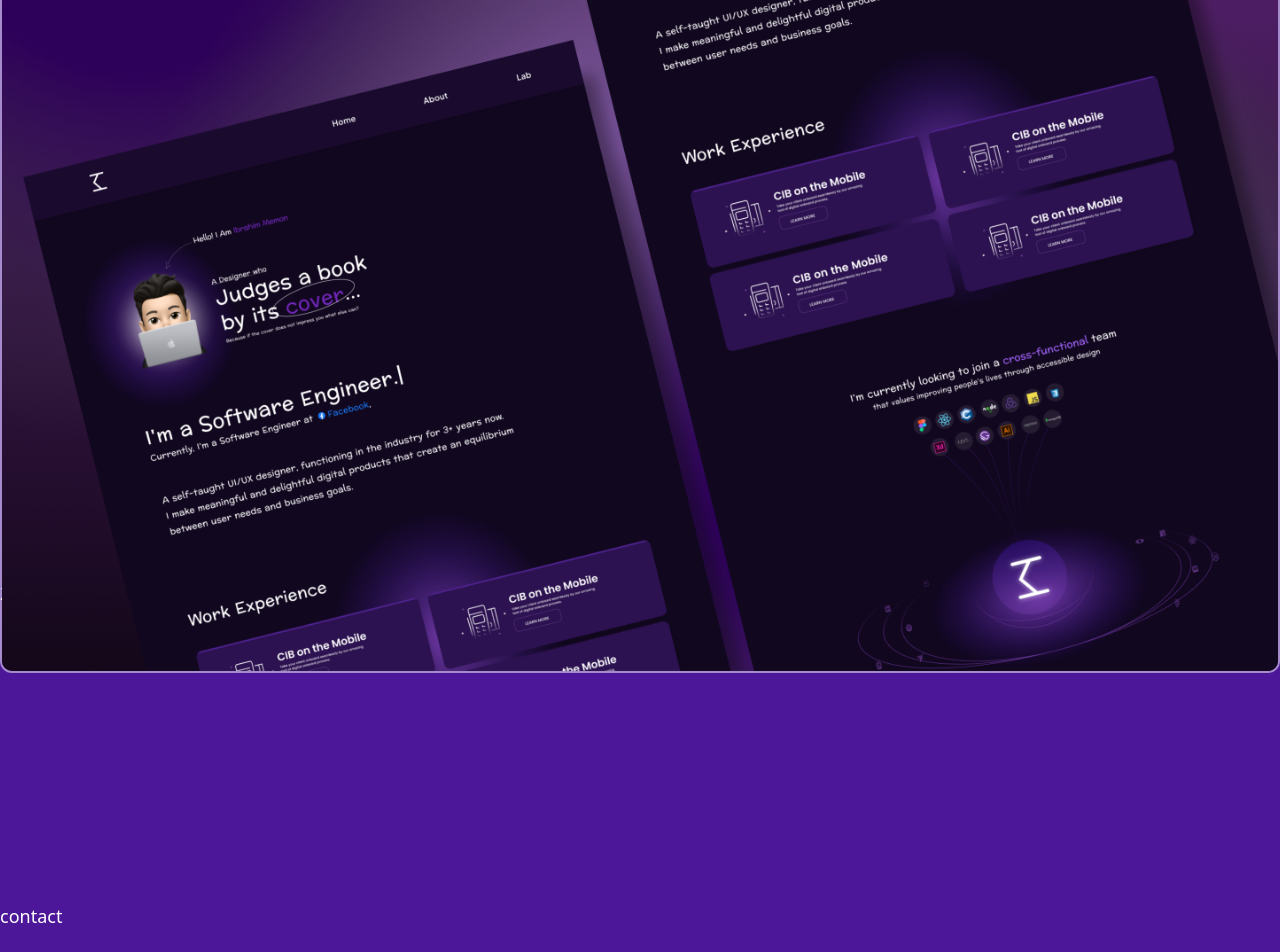
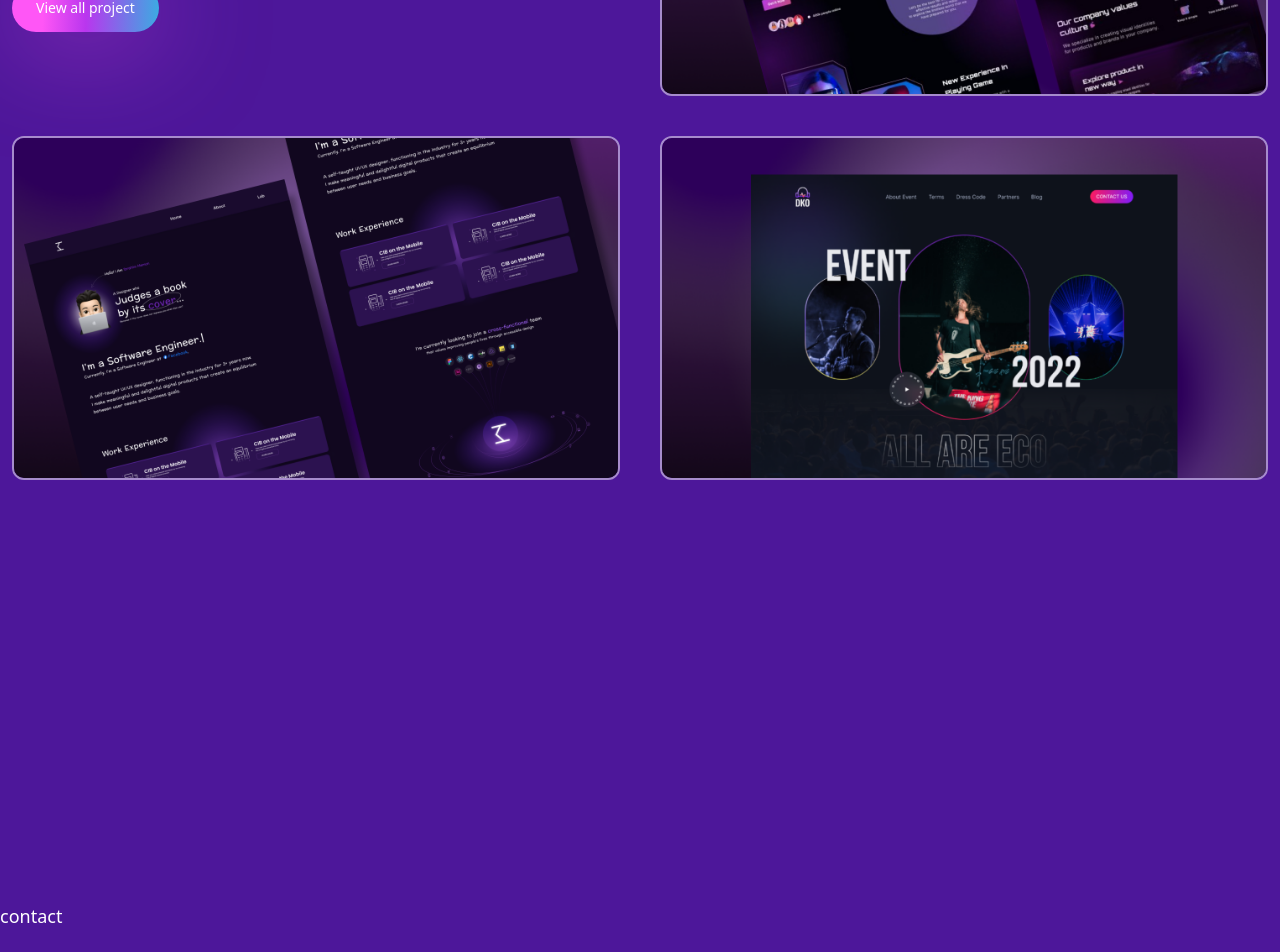
Before and after one commit to Demasse/react-portfolio, a React (Vite) app: page / in a window 1280 px wide. Shown: the part 2620-3572 px from the top of the page. Built offline with nearby package versions, Linux system fonts and the light colour scheme.

Commit message:
end-work

```diff
--- a/src/components/Work.jsx
+++ b/src/components/Work.jsx
@@ -10,9 +10,15 @@ import Imag3 from '../assets/portfolio-img3.png';
 const Work = () => {
     return (
         <section className=" section" id="work">
-            <div className="container mx-auto">
-                <div>
-                    <div className="  flex flex-col gap-y-12 -mb-24    ">
+            <div className="container flex justify-around mx-auto">
+                <div className=" flex  flex-col lg:flex-row gap-x-10 ">
+                    <motion.div
+                      variants={fadeIn('right', 0.3)}
+                                initial="hidden"
+                                whileInView={"show"}
+                                viewport={{once: false, amount:0.3}}
+
+                     className=" flex-1  flex flex-col gap-y-12 -mb-24    ">
                         {/* text */}
                         <div>
                             <h2 className=" h2 leading-tight text-violet-600">My Latest <br /> work </h2>
@@ -21,17 +27,18 @@ const Work = () => {
                         </div>
                         {/* image */}
 
-                        <div className="  relative overflow-hidden border-2 border-white/50 rounded-xl ">
+                        <div className=" group w-[38rem] mt-[3.5rem]  relative overflow-hidden border-2 border-white/50 rounded-xl ">
                             {/* overlay */}
 
-                            <div className="hover:bg-black w-full absolute z-40 transition-all duration-300  "></div>
+                            <div className="group-hover:bg-black/70 w-full h-full absolute z-40 transition-all duration-300  "></div>
 
                             {/* img */}
                             <img className=" group-hover:scale-125 transition-all duration-500  "  src={Imag1} alt="" />
                             {/* pre title */}
-                            <div className=" absolute -bottom-full left-12 group-hover:bottom-24 transition-all duration-500 z-50   " >UI/UX Desgn</div>
-                            {/* pre title */}
-                            <div className=" absolute -bottom-full left-12 group-hover:bottom-24 transition-all duration-500 z-50  ">
+                            <div className=" absolute -bottom-full left-12 group-hover:bottom-24 transition-all duration-500 z-50   " >
+                              <span className=" text-gradient"> UI/UX Desgn </span>    </div>
+                            {/*  title */}
+                            <div className=" absolute -bottom-full left-12 group-hover:bottom-14 transition-all duration-700 z-50  ">
                                 <span className=" text-3xl text-white" >  Project title </span>
 
                                 </div>
@@ -39,8 +46,56 @@ const Work = () => {
 
                         </div>
 
-                    </div>
-                    <div>2</div>
+                    </motion.div>
+
+                    <motion.div
+                      variants={fadeIn('left', 0.2)}
+                                initial="hidden"
+                                whileInView={"show"}
+                                viewport={{once: false, amount:0.3}}
+
+                    className=" flex-1 flex flex-col gap-y-10  ">
+                        {/* image */}
+
+                        <div className=" group w-[38rem]  relative overflow-hidden border-2 border-white/50 rounded-xl ">
+                            {/* overlay */}
+
+                            <div className="group-hover:bg-black/70 w-full h-full absolute z-40 transition-all duration-300  "></div>
+
+                            {/* img */}
+                            <img className=" group-hover:scale-125  transition-all duration-500  "  src={Imag2} alt="" />
+                            {/* pre title */}
+                            <div className=" absolute -bottom-full left-12 group-hover:bottom-24 transition-all duration-500 z-50   " >
+                              <span className=" text-gradient"> UI/UX Desgn </span>    </div>
+                            {/*  title */}
+                            <div className=" absolute -bottom-full left-12 group-hover:bottom-14 transition-all duration-700 z-50  ">
+                                <span className=" text-3xl text-white" >  Project title </span>
+
+                                </div>
+
+
+                        </div>
+
+                        <div className=" group w-[38rem] relative overflow-hidden border-2 border-white/50 rounded-xl ">
+                            {/* overlay */}
+
+                            <div className="group-hover:bg-black/70  absolute z-40 transition-all duration-300  "></div>
+
+                            {/* img */}
+                            <img className=" group-hover:scale-125    transition-all duration-500  "  src={Imag3} alt="" />
+                            {/* pre title */}
+                            <div className=" absolute -bottom-full left-12 group-hover:bottom-24 transition-all duration-500 z-50   " >
+                              <span className=" text-gradient"> UI/UX Desgn </span>    </div>
+                            {/*  title */}
+                            <div className=" absolute -bottom-full left-12 group-hover:bottom-14 transition-all duration-700 z-50  ">
+                                <span className=" text-3xl text-white" >  Project title </span>
+
+                                </div>
+
+
+                        </div>
+
+                        </motion.div>
                 </div>
 
             </div>
```
